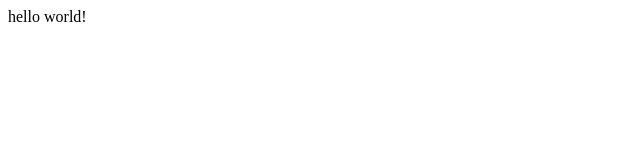
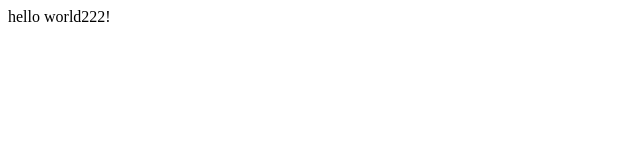
Before and after one commit to devori/vcchart, a website: page src/html/index.html in a window 1280 px wide. Shown: the full height of the page, 0-640 px from the left. Drawn offline with Linux system fonts and the light colour scheme.

Commit message:
apply supervisor for development

```diff
--- a/package.json
+++ b/package.json
@@ -4,6 +4,7 @@
   "main": "index.js",
   "scripts": {
     "start": "node ./src/server/app.js",
+    "watch": "supervisor --r src/server/app.js",
     "test": "echo \"Error: no test specified\" && exit 1"
   },
   "repository": {
@@ -19,5 +20,8 @@
   "description": "",
   "dependencies": {
     "express": "^4.15.3"
+  },
+  "devDependencies": {
+    "supervisor": "^0.12.0"
   }
 }
--- a/src/html/index.html
+++ b/src/html/index.html
@@ -4,6 +4,6 @@
 </head>
 
 <body>
-  hello world!
+  hello world222!
 </body>
 </html>
```
